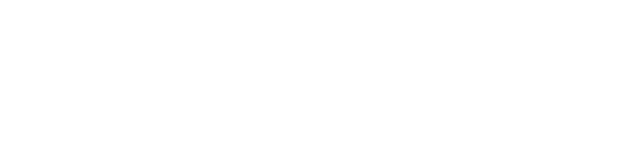
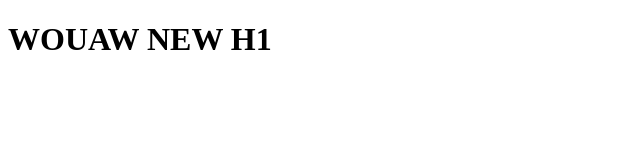
Before and after one commit to Skoatpalace/sharezza-social, a plain HTML site: page index.html in a window 1280 px wide. Shown: the whole page, without its empty margins (0-640 px from the left). Drawn offline with Linux system fonts and the light colour scheme.

Commit message:
new items

```diff
--- a/index.html
+++ b/index.html
@@ -2,9 +2,9 @@
 <html>
   <head>
     <meta charset="UTF-8">
-    <title>title</title>
+    <title>WOUAW NEW TITLE</title>
   </head>
   <body>
-
+    <h1>WOUAW NEW H1</h1>
   </body>
 </html>
```
